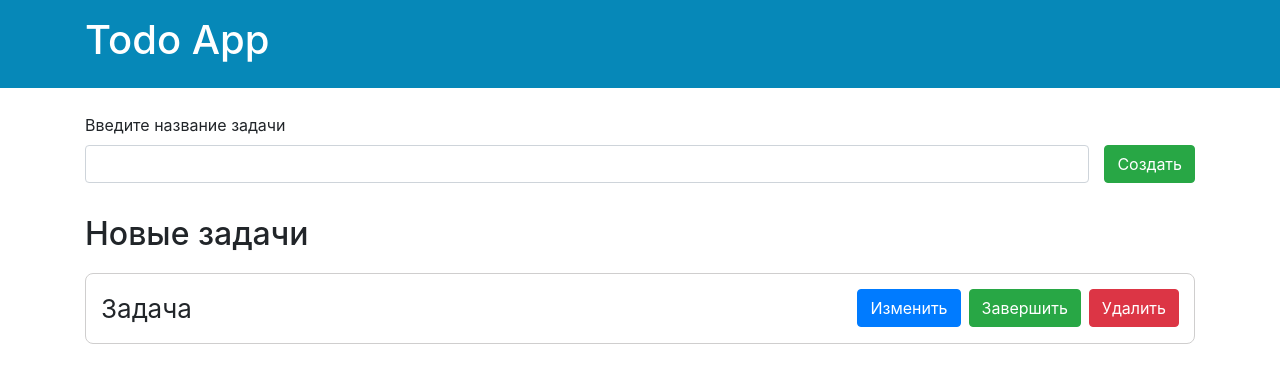
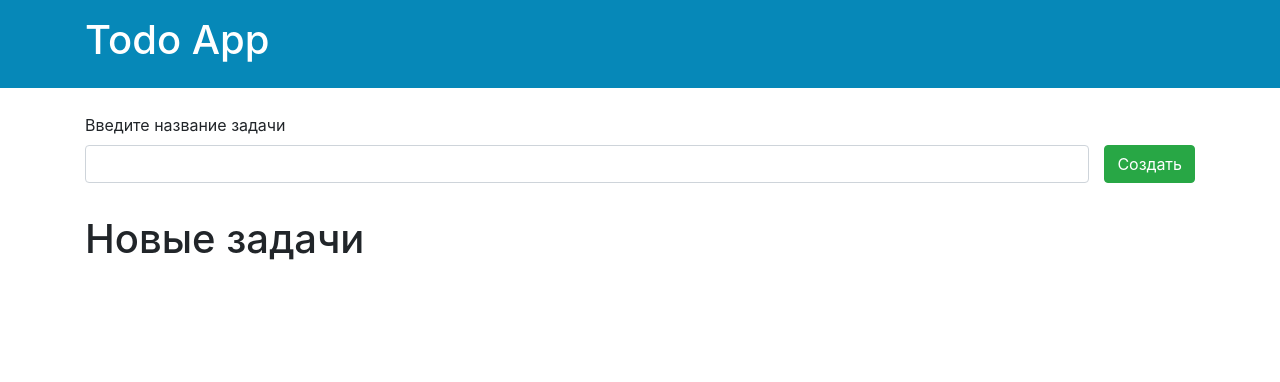
Before and after one commit to Feelcover/Todo-Client, a React (Create React App) app: page / in a window 1280 px wide. Shown: the top 382 px of the page. Built offline with nearby package versions, Linux system fonts and the light colour scheme.

Commit message:
экшен и его использование в форме + небольшой рефакторинг

```diff
--- a/src/components/App/App.tsx
+++ b/src/components/App/App.tsx
@@ -1,7 +1,6 @@
 import Form from "../Form/Form";
 import Header from "../Header/Header";
-import Items from "../Items/Items";
-
+import List from "../List/List";
 function App() {
   return (
     <>
@@ -11,7 +10,8 @@ function App() {
         <Form/>
         </section>
         <section className="container">
-        <Items/>
+          <h1 className="pt-3">Новые задачи</h1>
+        <List/>
         </section>
       </main>
     </>
--- a/src/components/Form/Form.tsx
+++ b/src/components/Form/Form.tsx
@@ -1,10 +1,20 @@
-import { useSelector } from "react-redux";
-import { ITodoReducer } from "../../types/types";
+import { FormEvent, useState } from "react";
+import { useDispatch } from "react-redux";
+import { createTodo } from "../../redux/actions";
 import styles from "./Form.module.css";
 
 const Form = () => {
-  const state = useSelector((state: ITodoReducer) => state.todoReducer);
-  console.log(state);
+  const [input, setInput] = useState("");
+  const dispatch = useDispatch();
+
+  const handleSubmit = (evt: FormEvent<HTMLFormElement>) => {
+    evt.preventDefault();
+    if (!input.trim()) {
+      return;
+    }
+    dispatch(createTodo(input));
+    setInput("");
+  };
 
   return (
     <form className={styles.form}>
--- a/src/components/Item/Item.tsx
+++ b/src/components/Item/Item.tsx
@@ -1,11 +1,11 @@
-import React from "react";
+import { IItemProps } from "../../types/types";
 import styles from "./Item.module.css";
 
-const Item = () => {
+const Item = ({todo}:IItemProps) => {
   return (
     <li className={styles.item}>
       <div>
-        <span className={styles.task}>Задача</span>
+        <span className={styles.task}>{todo.title}</span>
       </div>
       <div>
         <button className="btn btn-primary mr-2">Изменить</button>
--- a/src/components/Items/Items.module.css
+++ /dev/null
@@ -1,3 +0,0 @@
-.list {
-    padding: 0;
-}
--- a/src/components/Items/Items.tsx
+++ /dev/null
@@ -1,17 +0,0 @@
-import React from 'react'
-import Item from '../Item/Item'
-import styles from "./Items.module.css";
-
-
-const Items = () => {
-  return (
-    <div>
-        <h2 className='pt-3'>Новые задачи</h2>
-        <ul className={styles.list}>
-        <Item/>
-        </ul>
-    </div>
-  )
-}
-
-export default Items
--- a/src/components/List/List.tsx
+++ b/src/components/List/List.tsx
@@ -1,11 +1,20 @@
-import styles from './List.module.css'
+import { useSelector } from "react-redux";
+import { CSSTransition, TransitionGroup } from "react-transition-group";
+import { ITodoReducer } from "../../types/types";
+import Item from "../Item/Item";
+import styles from "./List.module.css";
 
 const List = () => {
+  const state = useSelector((state: ITodoReducer) => state.todoReducer);
   return (
-    <div>
+    <TransitionGroup component="ul" className="list-group">
+      {state.todos.map(todo=>(
+        <CSSTransition timeout={800} classNames={'post'} key={todo.id}>
+          <Item todo={todo}/>
+        </CSSTransition>
+      ))}
+    </TransitionGroup>
+  );
+};
 
-    </div>
-  )
-}
-
-export default List
+export default List;
--- /dev/null
+++ b/src/redux/actions/index.ts
@@ -0,0 +1,8 @@
+import { TodoActionTypes } from "../../types/types"
+
+export const createTodo = (payload: string) => {
+    return {
+        type:TodoActionTypes.CREATE_TODO,
+        payload
+    }
+}
--- a/src/types/types.ts
+++ b/src/types/types.ts
@@ -26,3 +26,7 @@ export interface ICreateTodoAction {
 }
 
 export type ITodoAction = ICreateTodoAction
+
+export interface IItemProps {
+  todo:ITodo;
+}
```
